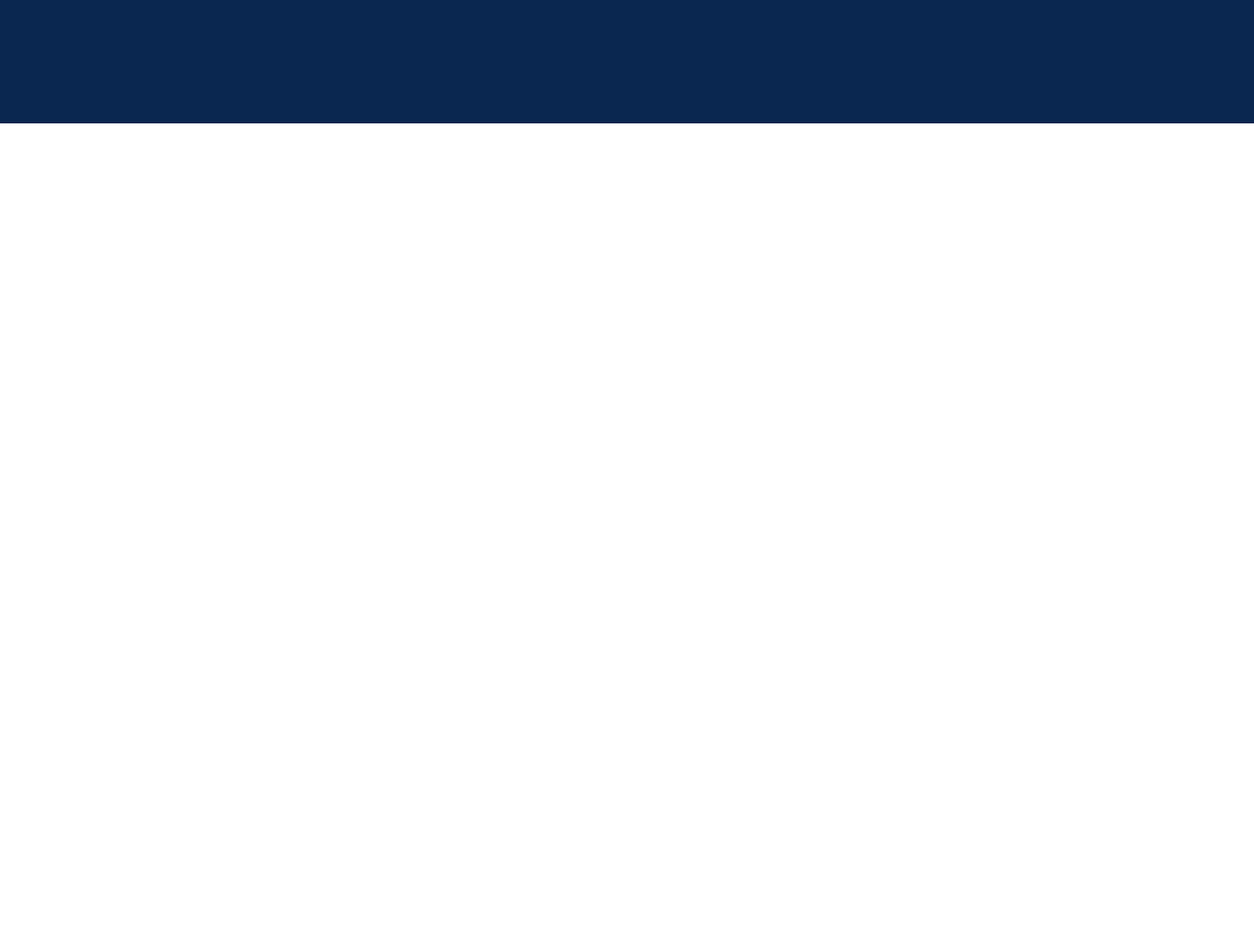
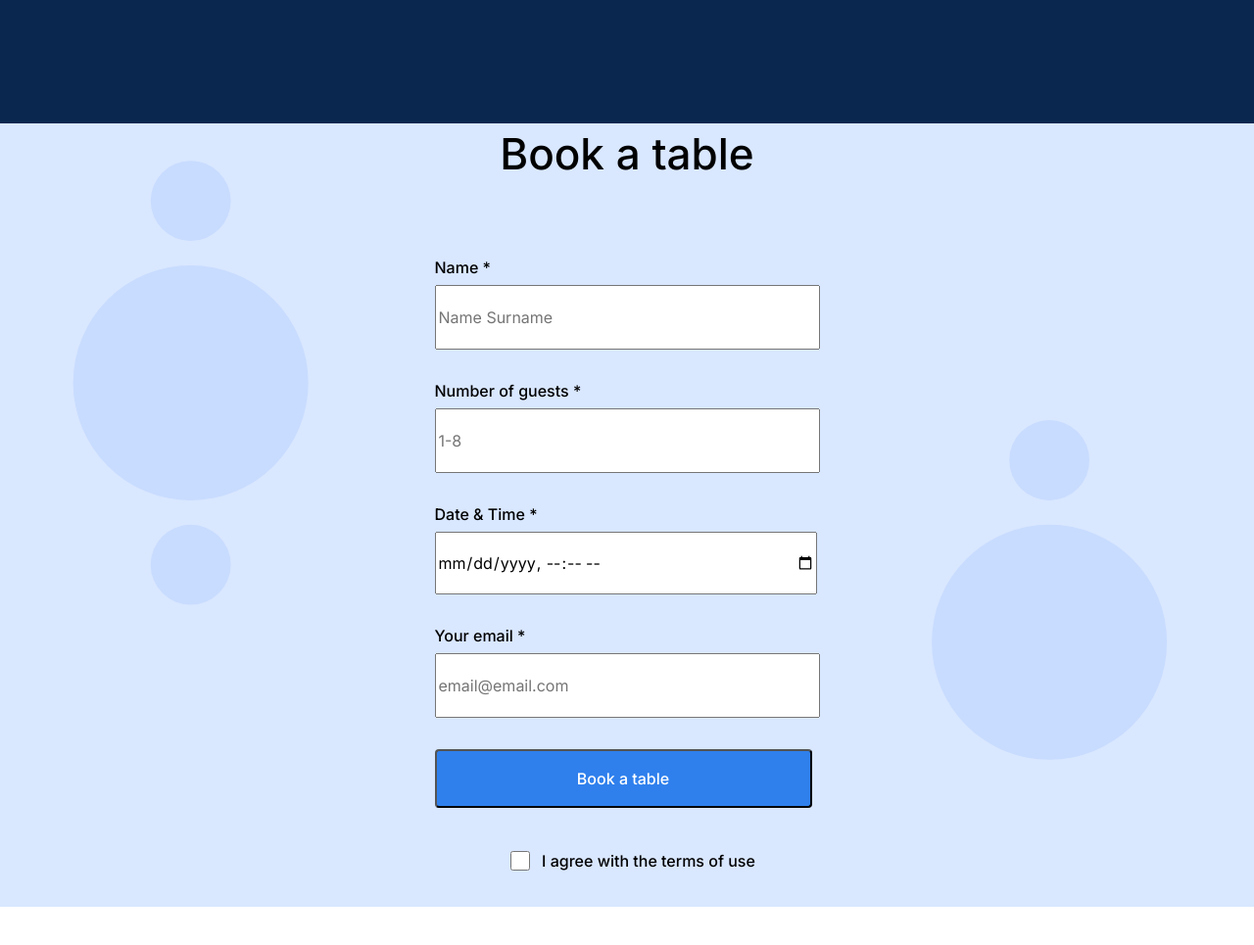
Before and after one commit to scorp-droid/se_project_coffeeshop, a plain HTML site: page index.html in a window 1280 px wide. Shown: the part 1474-2439 px from the top of the page at 98% size. Before the commit the page ends 1600 px from the top, so only its background shows below. Drawn offline with Linux system fonts and the light colour scheme.

Commit message:
submit for automated tests sprint 2 part 3

```diff
--- a/index.html
+++ b/index.html
@@ -77,7 +77,7 @@
         </div>
       </header>
 
-      <!-- recipes -->
+      <!-- sprint 2 part 2, recipes -->
       <main class="content">
         <section class="recipes" id="recipes">
           <h6 class="recipes__title">Recipes</h6>
@@ -119,7 +119,58 @@
           </div>
         </section>
 
-        <section class="reservation" id="book-a-table"></section>
+        <!-- sprint 2 part 3, reservation book a table form -->
+        <section class="reservation" id="book-a-table">
+          <h2 class="reservation__title">Book a table</h2>
+          <div class="reservation__form">
+            <form class="form__fieldset">
+              <label class="form__input" for="name">Name *</label>
+              <input
+                type="text"
+                id="name"
+                name="name"
+                placeholder="Name Surname"
+                required
+              />
+
+              <label class="form__label" for="guests">Number of guests *</label>
+              <input
+                type="number"
+                id="guests"
+                name="guests"
+                placeholder="1-8"
+                min="1"
+                max="8"
+                required
+              />
+
+              <label class="form__label" for="datetime">Date & Time *</label>
+              <input
+                type="datetime-local"
+                id="datetime"
+                name="datetime"
+                required
+              />
+
+              <label class="form__label" for="email">Your email *</label>
+              <input
+                type="email"
+                id="email"
+                name="email"
+                placeholder="email@email.com"
+                required
+              />
+
+              <button class="form__button" type="submit">Book a table</button>
+
+              <label class="form__checkbox">
+                <input type="checkbox" id="terms" name="terms" required />
+                I agree with the terms of use
+              </label>
+            </form>
+          </div>
+        </section>
+
         <section class="menu" id="menu"></section>
         <section class="about" id="contacts"></section>
       </main>
--- a/pages/index.css
+++ b/pages/index.css
@@ -6,7 +6,6 @@
   font-family: "Inter", "Arial", "sans-serif";
   font-size: 16px;
   line-height: 20px;
-
 }
 
 .header {
@@ -158,7 +157,6 @@
   margin-bottom: 80px;
   margin-right: 0;
   margin-top: 0;
-
   color: #fff;
   font-family: "Noto Serif", "Times New Roman", "sans-serif";
   font-size: 20px;
@@ -188,3 +186,129 @@
   margin-top: 24px;
   font-family: "Inter", "Arial", "sans-serif";
 }
+
+/* sprint 2 part 3, reservation book a table form  */
+.reservation {
+  background-color: #d9e7ff;
+  background-image: url("../images/background_reservation.svg");
+  background-repeat: no-repeat;
+  background-position: center center;
+  background-size: cover;
+  min-height: 720px;
+  max-height: 800px;
+  display: flex;
+  flex-direction: column;
+  justify-content: center;
+  align-items: center;
+}
+
+.reservation__form {
+  margin-top: 80px;
+  margin-left: auto;
+  margin-right: auto;
+  margin-bottom: 0px;
+}
+
+/* the parent container for everything except 'book a table' text at top*/
+.form__fieldset {
+  display: flex;
+  flex-direction: column;
+  justify-content: center;
+}
+
+/* labels aka the words Name*, numGuest*, date*, email*/
+label {
+  margin-bottom: 8px;
+
+  font-family: "Inter", "Arial", "sans-serif";
+  font-weight: 500;
+  font-size: 16px;
+  line-height: 20px;
+}
+
+/* the input boxes for name, numGuests, date, email*/
+input {
+  width: 385px;
+  height: 60px;
+  font-family: "Inter", "Arial", "sans-serif";
+  font-size: 20px;
+  line-height: 30px;
+  color: #838383;
+}
+
+/* p book a table at the top */
+.reservation__title {
+  text-align: center;
+  margin-top: 100px;
+  margin-bottom: 0px;
+
+  font-family: "Inter", "Arial", "sans-serif";
+  font-weight: 500;
+  font-size: 44px;
+  line-height: 52px;
+}
+
+/* fieldset styling */
+
+/* p name */
+.form__input {
+  border-radius: 4px;
+  margin-top: 0;
+}
+
+/* change the text color inside the date & time input per breif*/
+.form__label[for="datetime"],
+input#datetime {
+  color: #000;
+}
+
+/* numGuests, date& email styling*/
+.form__label {
+  text-align: left;
+  margin-top: 32px;
+}
+
+/* btn book a table */
+.form__button {
+  margin-top: 32px;
+  max-width: 385px;
+  height: 60px;
+  font-family: "Inter", "Arial", "sans-serif";
+  font-weight: 500;
+  font-size: 16px;
+  line-height: 20px;
+  border-radius: 4px;
+  transition: opacity 0.3s ease;
+  color: #fff;
+  background-color: #2f80ed;
+}
+
+.form__button:hover {
+  opacity: 0.7;
+}
+
+/* i agree w terms of use styling */
+.form__checkbox {
+  border-radius: 2px;
+  display: flex;
+  align-items: center;
+  justify-content: center;
+  margin-bottom: 120px;
+  font-family: "Inter", "Arial", "sans-serif";
+  font-weight: 500;
+  font-size: 16px;
+  line-height: 20px;
+  margin-top: 32px;
+
+}
+
+/*style the checkbox */
+.form__checkbox input[type="checkbox"] {
+  width: 20px;
+  height: 20px;
+  margin: 12px;
+}
+ /* issues with part 3
+ book a table not 100px down from top of page
+placeholder text should not be left aligned
+ */
```
Also changed, not shown: images/check.svg (deleted).
